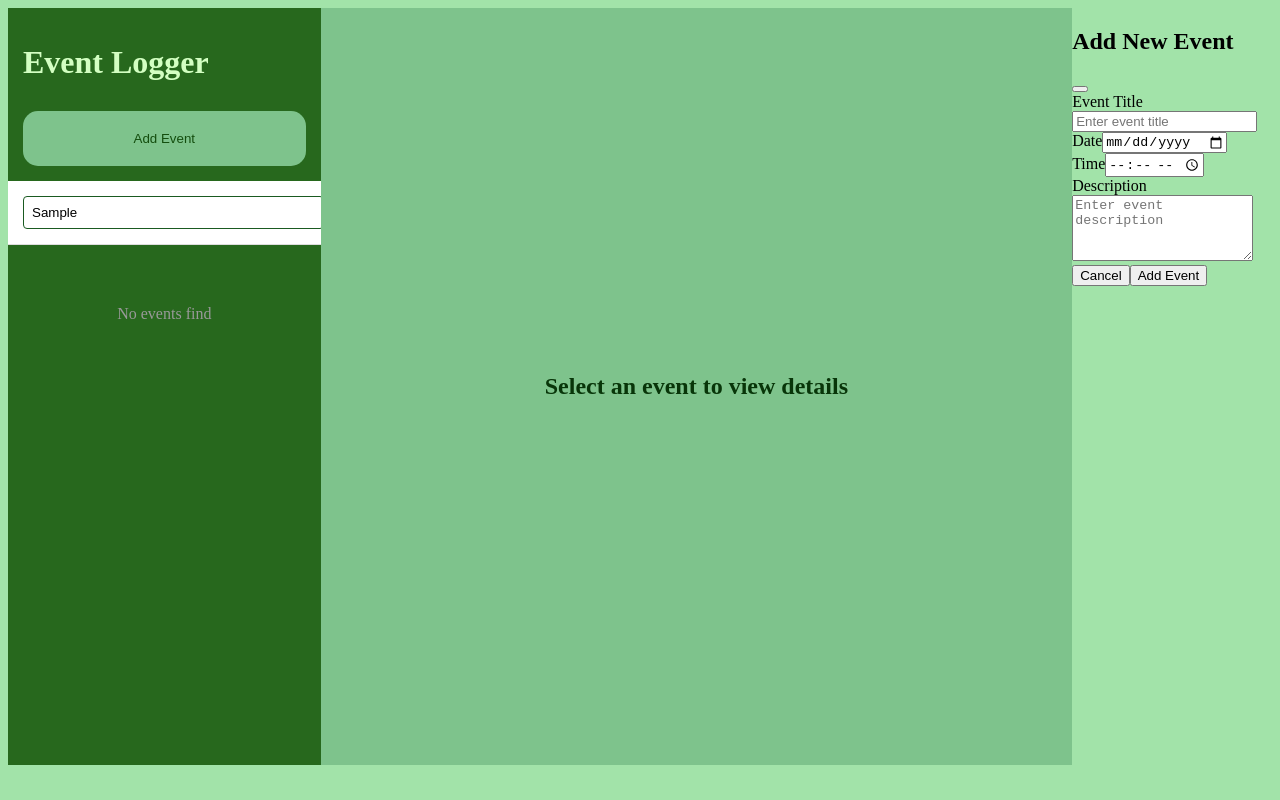
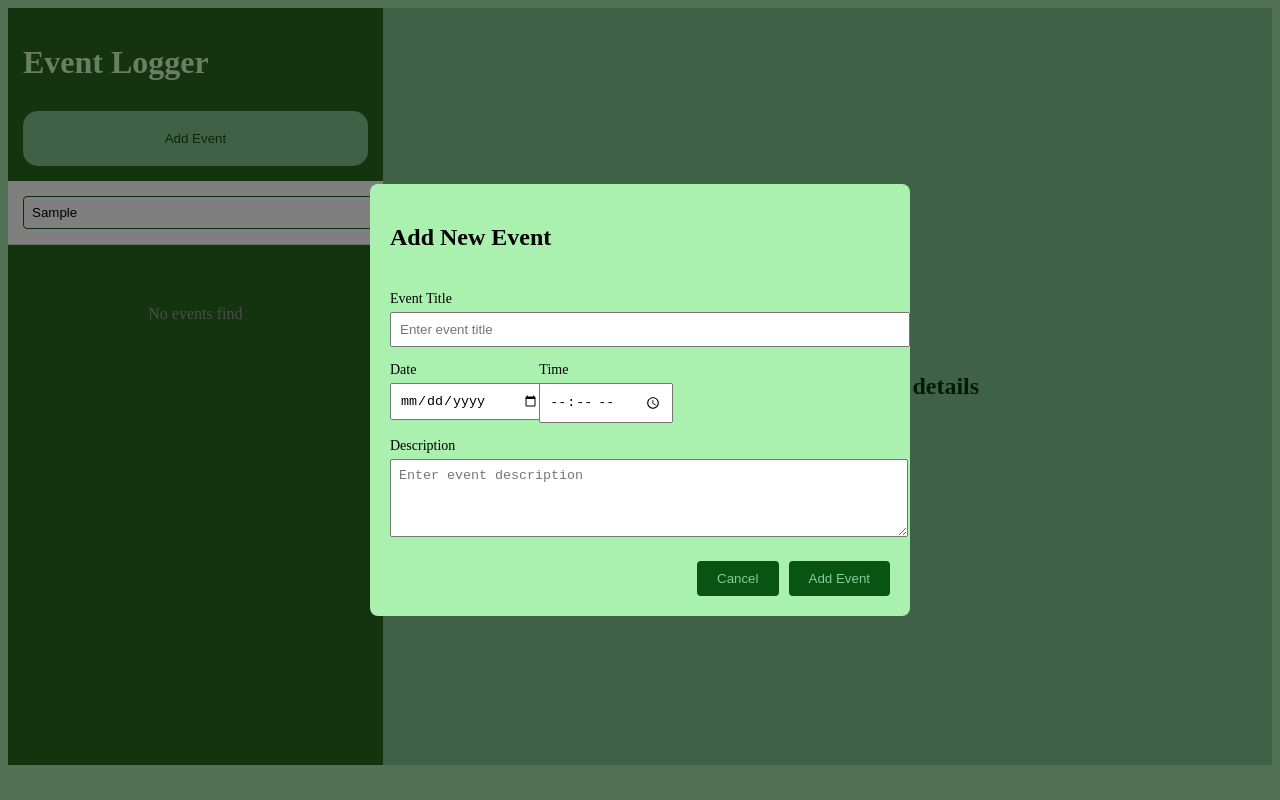
Before and after one commit to arshiadsz/React-Event-Logger, a React (Vite) app: page / in a window 1280 px wide. Both pictures are taken after typing "Sample" into the empty fields and a click on the button "Add Event". Built offline with nearby package versions, Linux system fonts and the light colour scheme.

Commit message:
Add modal style

```diff
--- a/src/Components/AddEventModal.css
+++ b/src/Components/AddEventModal.css
@@ -0,0 +1,89 @@
+.modal-backdrop {
+  position: fixed;
+  top: 0;
+  left: 0;
+  right: 0;
+  bottom: 0;
+  background-color: rgba(0, 0, 0, 0.5);
+  display: flex;
+  justify-content: center;
+  align-items: center;
+}
+
+.modal {
+  background: #aaf0ae;
+  width: 90%;
+  max-width: 500px;
+  padding: 20px;
+  border-radius: 8px;
+}
+
+.modal-header {
+  display: flex;
+  justify-content: space-between;
+  margin-bottom: 20px;
+}
+
+.close-btn {
+  background: none;
+  border: none;
+  font-size: 24px;
+  cursor: pointer;
+}
+
+.form-field {
+  margin-bottom: 15px;
+}
+
+.form-field label {
+  display: block;
+  margin-bottom: 5px;
+  font-size: 14px;
+}
+
+.form-field input,
+.form-field textarea {
+  width: 100%;
+  padding: 8px;
+}
+
+.form-row {
+  display: flex;
+  gap: 10px;
+}
+
+.form-buttons {
+  display: flex;
+  justify-content: flex-end;
+  gap: 10px;
+  margin-top: 20px;
+}
+
+.cancel-btn,
+.submit-btn {
+  padding: 10px 20px;
+  border: none;
+  border-radius: 4px;
+  cursor: pointer;
+}
+
+.submit-btn {
+  background: #095413;
+  color: rgb(128, 206, 156);
+  border: none;
+}
+
+.cancel-btn {
+background: #095413;
+  color: rgb(128, 206, 156);
+    border: none;
+}
+
+
+.cancel-btn:hover {
+  background-color: #2b867a;
+ }
+
+ .submit-btn:hover {
+  background-color: #2b867a;
+   }
```
